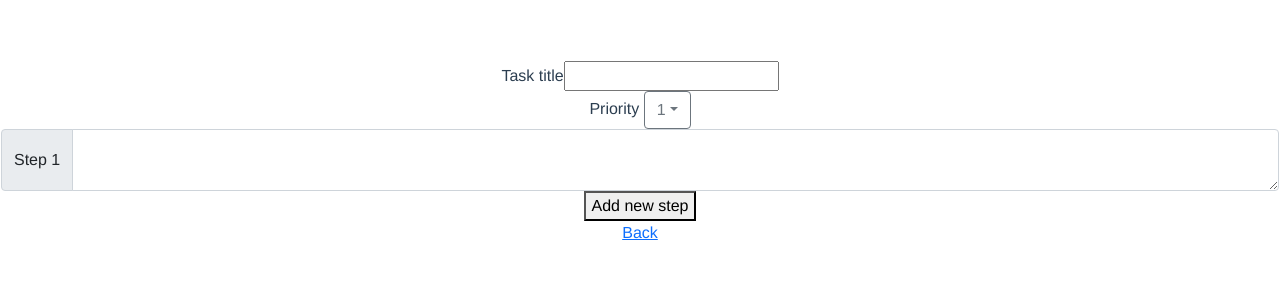
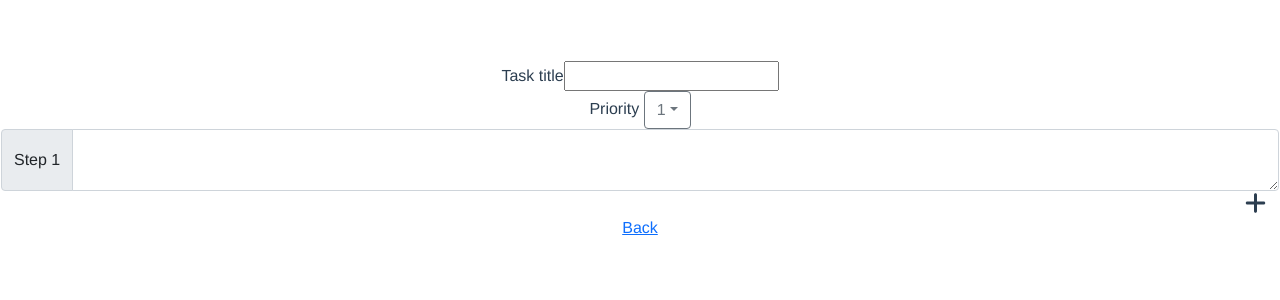
Before and after one commit to alfonso46674/TaskMan, a Vue app: page /newTask in a window 1280 px wide. Shown: the top 300 px of the page. Built offline with nearby package versions, Linux system fonts and the light colour scheme.

Commit message:
Refactor: Change the add/remove step buttons for icons

```diff
--- a/src/components/NewTask/FormComponents/StepsToTake/StepsToTakeComponent.vue
+++ b/src/components/NewTask/FormComponents/StepsToTake/StepsToTakeComponent.vue
@@ -3,8 +3,12 @@
             <span class="input-group-text">Step  {{step}}</span>
             <textarea class="form-control" aria-label="With textarea"></textarea>
   </div>
-  <button @click="addStep">Add new step</button>
-  <button @click="removeStep" v-if="numberOfSteps > 1">Remove last step</button>
+
+  <div id="icons">
+    <font-awesome-icon icon="minus" class="fa-xl" @click="removeStep"  v-if="numberOfSteps > 1"/>
+    <font-awesome-icon icon="plus" class="fa-xl" @click="addStep"/>
+  </div>
+
 </template>
 
 <script>
@@ -36,6 +40,11 @@ export default {
 }
 </script>
 
-<style>
+<style scoped>
+
+#icons {
+    padding-right: 1%;
+    text-align: right;
+}
 
 </style>
--- a/src/components/NewTask/NewTaskForm.vue
+++ b/src/components/NewTask/NewTaskForm.vue
@@ -1,7 +1,7 @@
 <template>
   <div>
     <div class="rootDiv">
-      <!-- <form> -->
+      <form @submit.prevent="submitData">
       <div>
         <label>Task title</label>
         <input />
@@ -18,7 +18,7 @@
       <steps-to-take-component
         :numberOfSteps="numberOfStep"
       />
-      <!-- </form> -->
+      </form>
     </div>
     <router-link to="/"> Back </router-link>
   </div>
--- a/src/main.js
+++ b/src/main.js
@@ -2,9 +2,14 @@ import { createApp } from 'vue'
 import App from './App.vue'
 import { FontAwesomeIcon } from "@fortawesome/vue-fontawesome";
 import { library } from "@fortawesome/fontawesome-svg-core";
-import { faSort } from "@fortawesome/free-solid-svg-icons";
 import {router} from './routes/router'
 import {store} from './store/store'
+
+//import icons
+import { faSort } from "@fortawesome/free-solid-svg-icons";
+import { faPlus } from "@fortawesome/free-solid-svg-icons";
+import { faMinus } from "@fortawesome/free-solid-svg-icons";
+
 
 //import bootstrap
 import "bootstrap/dist/css/bootstrap.min.css"
@@ -12,6 +17,8 @@ import "bootstrap"
 
 //add to the icon library the sort icon
 library.add(faSort);
+library.add(faPlus);
+library.add(faMinus);
 
 const app = createApp(App)
 app.use(router)
```
